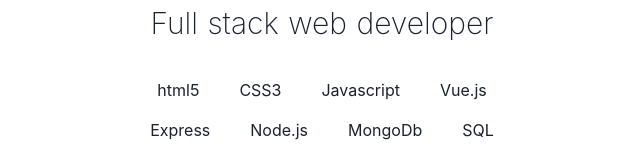
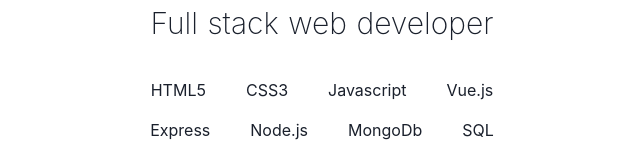
Before and after one commit to jakepfaffenroth/portfolio, a Nuxt app: page / in a window 1280 px wide. Shown: the part 457-617 px from the top of the page, without its empty margins (318-958 px from the left). Built offline with nearby package versions, Linux system fonts and the light colour scheme.

Commit message:
Capitalization

```diff
--- a/pages/index.vue
+++ b/pages/index.vue
@@ -24,7 +24,6 @@
               {{ tech.name }}
             </p>
           </div>
-          <!-- Links display only on wider screens -->
           <portfolio-links class="flex mt-6 justify-center space-x-4" />
         </div>
       </div>
@@ -49,7 +48,7 @@
   data() {
     return {
       techStackFE: {
-        html5: { name: "html5", img: VueLogo },
+        html5: { name: "HTML5", img: VueLogo },
         css3: { name: "CSS3", img: VueLogo },
         js: { name: "Javascript", img: VueLogo },
         vue: { name: "Vue.js", img: VueLogo }
```
